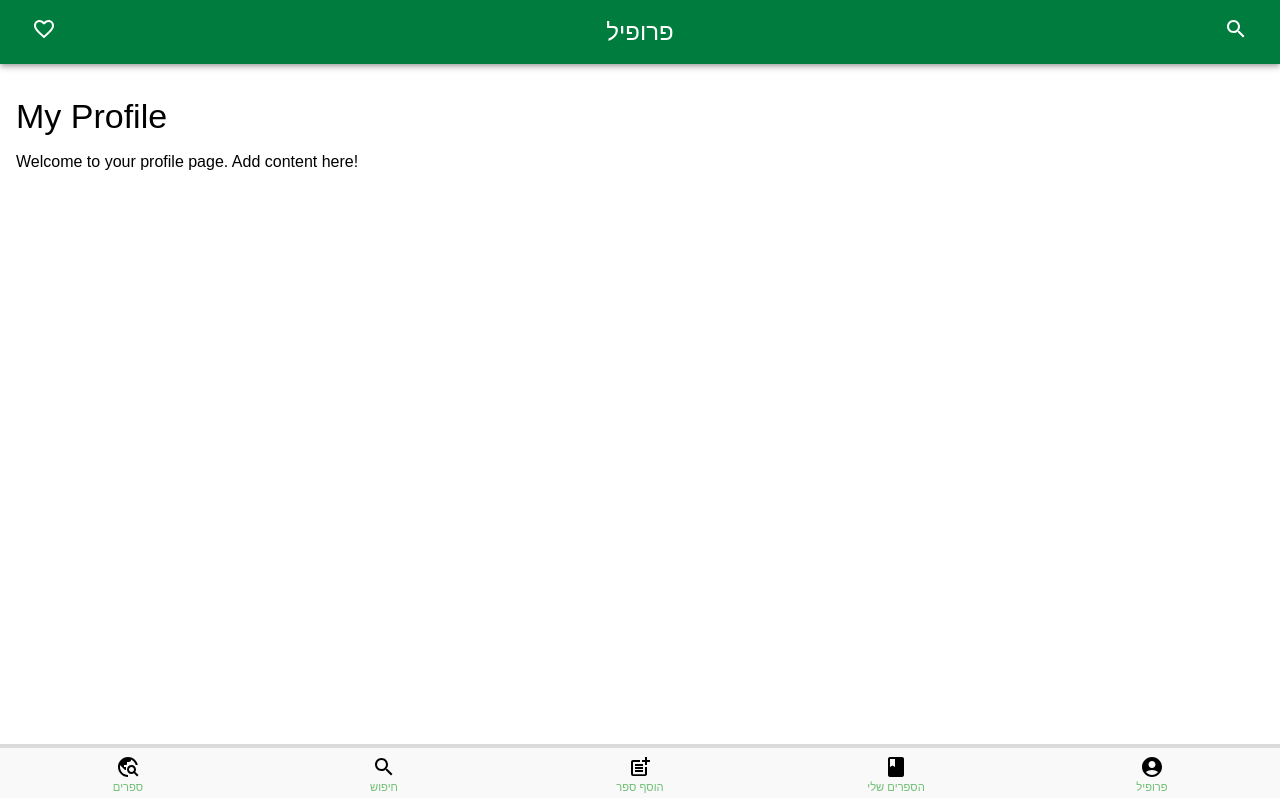
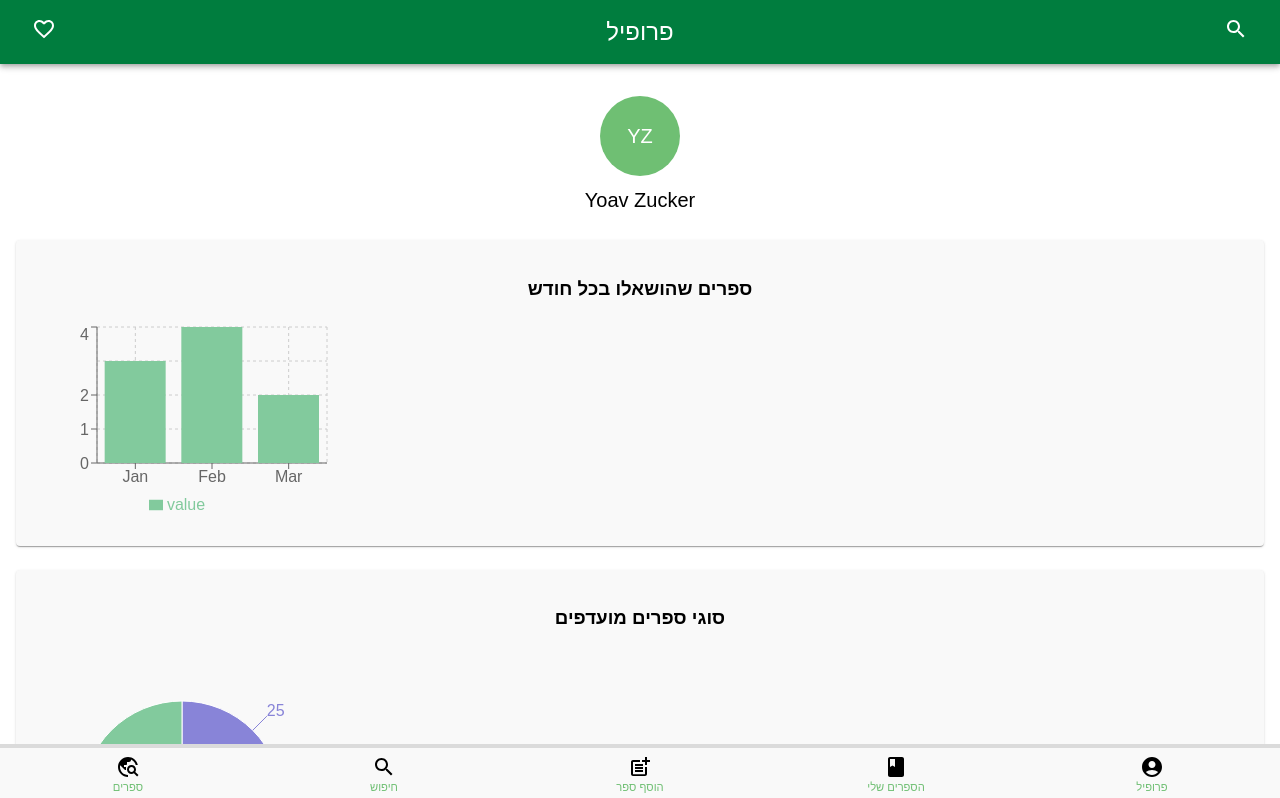
Before and after one commit to yoav1870/shelfShare, a React (Vite) app in the folder client/: page /profile in a window 1280 px wide. Shown: the top 798 px of the page. Built offline with nearby package versions, Linux system fonts and the light colour scheme; sample sign-in values are in the browser's storage.

Commit message:
add some chart for the profile.

```diff
--- a/client/package.json
+++ b/client/package.json
@@ -19,6 +19,7 @@
     "react": "^18.3.1",
     "react-dom": "^18.3.1",
     "react-router-dom": "^7.0.1",
+    "recharts": "^2.15.0",
     "serve": "^14.2.4",
     "vite-plugin-pwa": "^0.21.0"
   },
--- /dev/null
+++ b/client/src/components/UserGraph.jsx
@@ -0,0 +1,73 @@
+import PropTypes from "prop-types";
+import {
+  BarChart,
+  Bar,
+  XAxis,
+  YAxis,
+  CartesianGrid,
+  Tooltip,
+  Legend,
+  PieChart,
+  Pie,
+  Cell,
+} from "recharts";
+
+const UserGraph = ({ data, chartType, title }) => {
+  const COLORS = ["#8884d8", "#82ca9d", "#ffc658", "#d0ed57", "#8dd1e1"];
+
+  if (!data || data.length === 0) {
+    return <p>No data available</p>;
+  }
+
+  // TODO - Add support for more chart types until Idan will finish the backend
+  return (
+    <div style={{ textAlign: "center" }}>
+      <h3>{title}</h3>
+      {chartType === 1 && (
+        <BarChart width={300} height={200} data={data}>
+          <CartesianGrid strokeDasharray="3 3" />
+          <XAxis dataKey="name" />
+          <YAxis />
+          <Tooltip />
+          <Legend />
+          <Bar dataKey="value" fill="#82ca9d" />
+        </BarChart>
+      )}
+      {chartType === 0 && (
+        <PieChart width={300} height={300}>
+          <Pie
+            data={data}
+            dataKey="value"
+            nameKey="name"
+            cx="50%"
+            cy="50%"
+            outerRadius={100}
+            fill="#8884d8"
+            label
+          >
+            {data.map((entry, index) => (
+              <Cell
+                key={`cell-${index}`}
+                fill={COLORS[index % COLORS.length]}
+              />
+            ))}
+          </Pie>
+          <Tooltip />
+        </PieChart>
+      )}
+    </div>
+  );
+};
+
+UserGraph.propTypes = {
+  data: PropTypes.arrayOf(
+    PropTypes.shape({
+      name: PropTypes.string.isRequired,
+      value: PropTypes.number.isRequired,
+    })
+  ).isRequired,
+  chartType: PropTypes.oneOf([0, 1]).isRequired, // 0 = Pie, 1 = Bar
+  title: PropTypes.string.isRequired,
+};
+
+export default UserGraph;
--- a/client/src/pages/ProfilePage.jsx
+++ b/client/src/pages/ProfilePage.jsx
@@ -1,14 +1,66 @@
-import { Typography, Box } from "@mui/material";
+import { Box, Card, CardContent, Typography, Avatar } from "@mui/material";
+import { useTheme } from "@mui/material/styles";
+import UserGraph from "../components/UserGraph";
+import { t } from "../tools/utils";
 
 const ProfilePage = () => {
+  const theme = useTheme();
+
+  // TODO: Replace with actual data until Idan finishes the backend
+  const barChartData = [
+    { name: "Jan", value: 3 },
+    { name: "Feb", value: 4 },
+    { name: "Mar", value: 2 },
+  ];
+  // TODO: Replace with actual data until Idan finishes the backend
+  const pieChartData = [
+    { name: "Romantic", value: 25 },
+    { name: "Short Stories", value: 50 },
+    { name: "Sci-Fi", value: 25 },
+  ];
+
   return (
-    <Box sx={{ padding: 2 }}>
-      <Typography variant="h4" gutterBottom>
-        My Profile
-      </Typography>
-      <Typography variant="body1">
-        Welcome to your profile page. Add content here!
-      </Typography>
+    <Box sx={{ p: 2, backgroundColor: theme.palette.background.default }}>
+      <Box
+        sx={{
+          display: "flex",
+          flexDirection: "column",
+          alignItems: "center",
+          mb: 3,
+        }}
+      >
+        <Avatar
+          sx={{
+            width: 80,
+            height: 80,
+            bgcolor: theme.palette.primary.light,
+            mb: 1,
+          }}
+        >
+          YZ
+        </Avatar>
+        <Typography variant="h6">Yoav Zucker</Typography>
+      </Box>
+
+      <Card sx={{ mb: 3 }}>
+        <CardContent>
+          <UserGraph
+            data={barChartData}
+            chartType={1}
+            title={t("Books gave in each month")}
+          />
+        </CardContent>
+      </Card>
+
+      <Card>
+        <CardContent>
+          <UserGraph
+            data={pieChartData}
+            chartType={0}
+            title={t("Favorite Genres")}
+          />
+        </CardContent>
+      </Card>
     </Box>
   );
 };
--- a/client/src/tools/he.json
+++ b/client/src/tools/he.json
@@ -4,5 +4,7 @@
   "profile": "פרופיל",
   "my-books": "הספרים שלי",
   "add-book": "הוסף ספר",
-  "explore": "ספרים"
+  "explore": "ספרים",
+  "books gave in each month": "ספרים שהושאלו בכל חודש",
+  "favorite genres": "סוגי ספרים מועדפים"
 }
```
